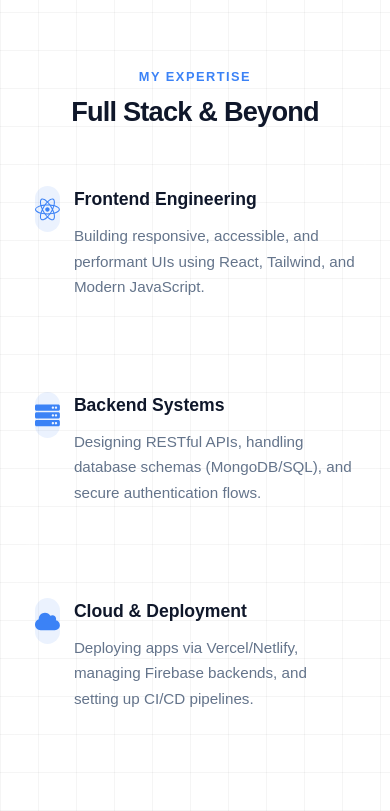
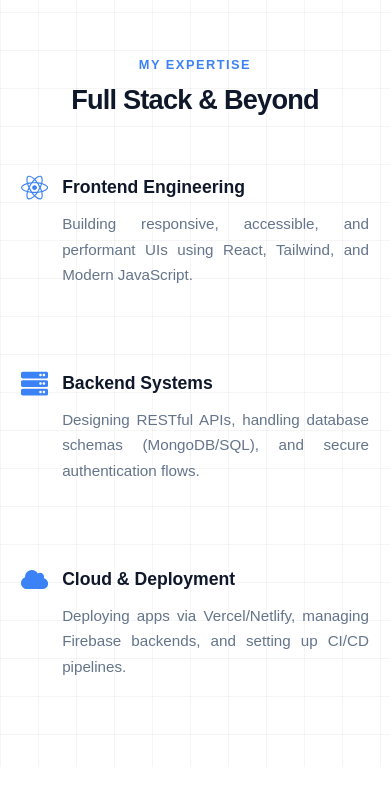
Before and after one commit to balakumaranbala2112/balakumaran-dev-portfolio, a React (Vite) app: page / in a window 390 px wide. Shown: the part 900-1711 px from the top of the page. After the commit the page ends 1667 px from the top, so only its background shows below. Built offline with nearby package versions, Linux system fonts and the light colour scheme.

Commit message:
feat(home): add my expertise section with desktop styles

```diff
--- a/src/components/home/Services.css
+++ b/src/components/home/MyExpertise.css
@@ -3,19 +3,14 @@
 =========================== */
 .services-section {
   width: 100%;
-  padding: clamp(60px, 6vw, 110px) 0;
 }
 
 .services-container {
   width: 100%;
   max-width: 1200px;
   margin: 0 auto;
-  padding: 0 clamp(14px, 3vw, 22px);
 }
 
-/* ===========================
-   HEADER
-=========================== */
 .services-header {
   text-align: center;
   margin-bottom: clamp(35px, 5vw, 70px);
@@ -40,21 +35,12 @@
   color: var(--text);
 }
 
-/* ===========================
-   GRID
-=========================== */
-.services-grid {
-  display: grid;
-  /* Auto-fit is better than fixed columns - it handles resizing automatically */
-  grid-template-columns: repeat(auto-fit, minmax(300px, 1fr));
-  gap: 30px;
+.services {
+  display: flex;
+  gap: 20px;
 }
 
-/* ===========================
-   CARD
-=========================== */
 .service-card {
-  background: rgba(255, 255, 255, 0.03); /* Very subtle background */
   border: 1px solid rgba(255, 255, 255, 0.1);
   border-radius: 16px;
   padding: 32px;
@@ -63,14 +49,8 @@
 }
 .service-card:hover {
   transform: translateY(-5px);
-  background: rgba(255, 255, 255, 0.05);
-  border-color: var(--primary); /* Highlight border on hover */
-  box-shadow: 0 10px 40px -10px rgba(var(--primary-rgb), 0.2); /* Glow effect */
 }
 
-/* ===========================
-   CONTENT FLEX
-=========================== */
 .service-item {
   display: flex;
   gap: 16px;
@@ -79,17 +59,10 @@
 
 /* Icon */
 .icon-box {
-  /* Make icons align nicely */
   width: 60px;
   height: 60px;
-  background: rgba(var(--primary-rgb), 0.1);
   color: var(--primary);
-  border-radius: 12px;
-  display: flex;
-  align-items: center;
-  justify-content: center;
   font-size: 1.8rem;
-  margin-bottom: 20px; /* Move icon above text for cleaner vertical rhythm */
 }
 
 /* Text */
@@ -120,12 +93,16 @@
 
 /* Tablet */
 @media (max-width: 768px) {
-  .services-grid {
-    grid-template-columns: 1fr;
+  .services {
+    flex-direction: column;
   }
 
   .service-card {
     padding: 22px 20px;
+  }
+
+  .service-info p {
+    text-align: justify;
   }
 }
 
--- a/src/components/home/Services.jsx
+++ b/src/components/home/MyExpertise.jsx
@@ -1,5 +1,5 @@
 import { FaCloud, FaReact, FaServer } from "react-icons/fa";
-import "./Services.css";
+import "./MyExpertise.css";
 
 const Services = () => {
   const services = [
@@ -31,7 +31,7 @@ const Services = () => {
           <h3>Full Stack & Beyond</h3>
         </div>
 
-        <div className="services-grid">
+        <div className="services">
           {services.map((service, index) => (
             <div className="service-card" key={index}>
               <div className="service-item">
--- a/src/components/pages/Home.jsx
+++ b/src/components/pages/Home.jsx
@@ -1,6 +1,6 @@
 import React from "react";
 import Hero from "../home/Hero";
-import Services from "../home/Services";
+import Services from "../home/MyExpertise";
 
 const Home = () => {
   return (
--- a/src/styles/components/hero.css
+++ b/src/styles/components/hero.css
@@ -11,6 +11,7 @@
   justify-content: center;
   position: relative;
   overflow-x: hidden;
+  padding: 0;
 }
 
 .hero__container {
@@ -19,7 +20,6 @@
   gap: clamp(40px, 5vw, 80px);
   width: 100%;
   max-width: 1200px;
-  margin: 0 auto;
   align-items: center;
 }
 
@@ -155,7 +155,6 @@
 
   .hero__container {
     grid-template-columns: 1fr;
-    gap: 40px;
     padding: 0;
   }
 
```
